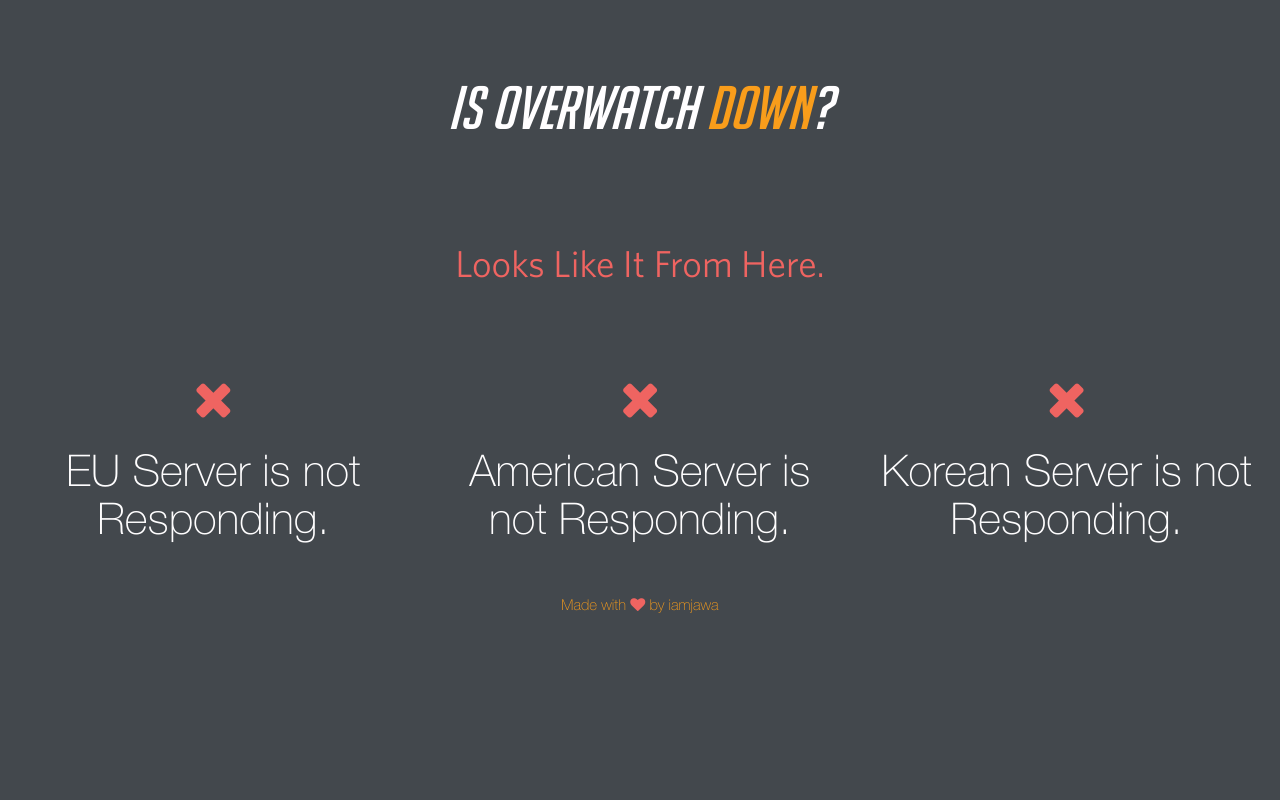
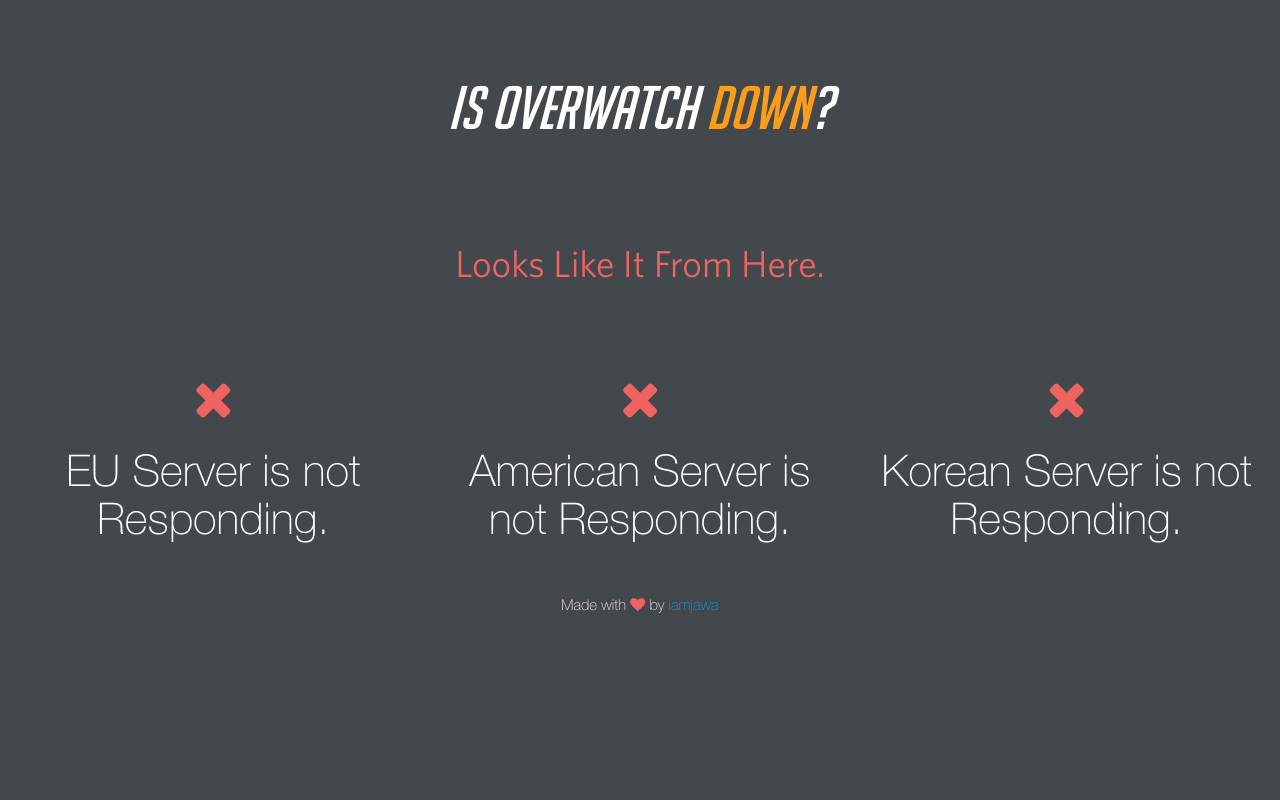
Before and after one commit to iamjawa/isoverwatchdown, a PHP site: page / in a window 1280 px wide. Run offline with PHP 8.4, Linux system fonts and the light colour scheme; some libraries are stand-ins or nearby versions; some web fonts are replaced.

Commit message:
Updated Plug

```diff
--- a/css/main.css
+++ b/css/main.css
@@ -135,7 +135,7 @@ h3 {
 
 .plug {
   font-size: 1rem !important;
-  color: #F99D1B;
+  color: #FFEFFF;
   font-family: HelveticaNeueThin;
   text-align: center;
 }
--- a/index.php
+++ b/index.php
@@ -128,7 +128,7 @@
         <div class="row">
           <div class="col s12">
             <h4 class="plug">
-              Made with <i class="fa fa-heart" aria-hidden="true"></i> by iamjawa
+              Made with <i class="fa fa-heart" aria-hidden="true"></i> by <a href="https://www.twitter.com/iamjawa" target="_blank">iamjawa</a>
             </h4>
           </div>
         </div>
```
